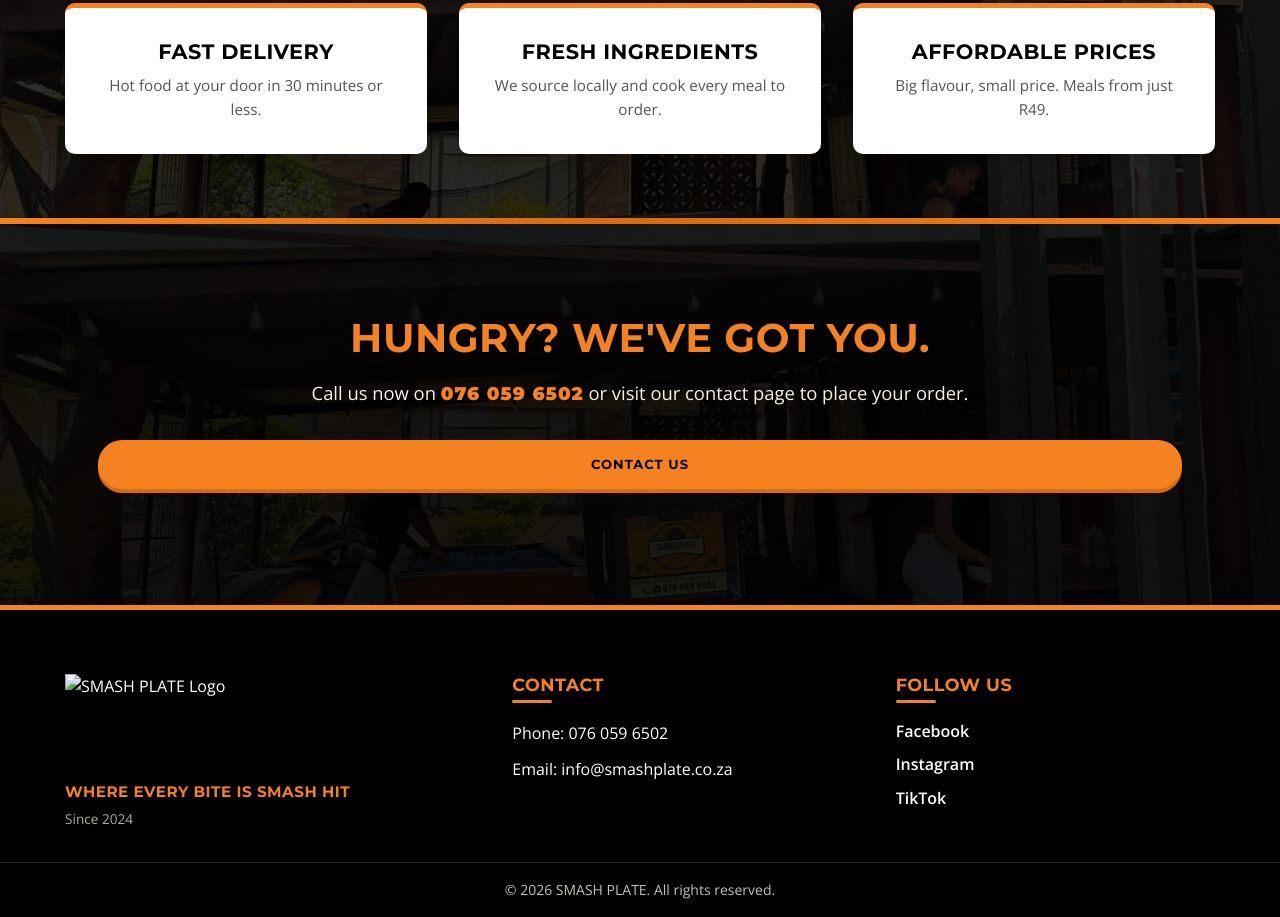
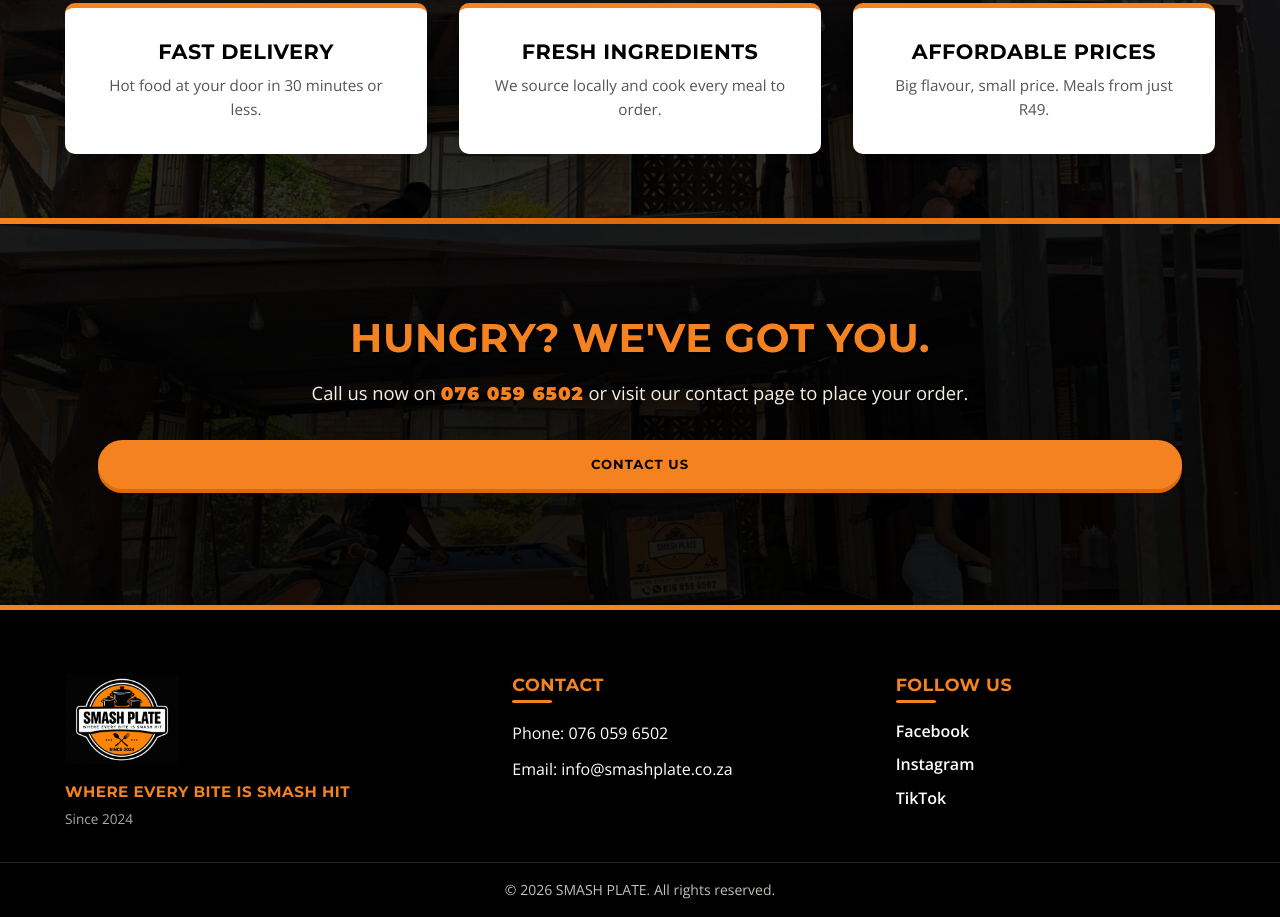
Before and after one commit to MABALECENDRY32/smash-plates, a plain HTML site: page index.html in a window 1280 px wide. Shown: the part 1310-2227 px from the top of the page. Drawn offline with nearby package versions, Linux system fonts and the light colour scheme.

Commit message:
Update footer logo image source

```diff
--- a/index.html
+++ b/index.html
@@ -89,7 +89,7 @@
     <footer class="site-footer">
         <div class="container footer-container">
             <div class="footer-col">
-                <img src="images/logo.png" alt="SMASH PLATE Logo" class="footer-logo">
+                <img src="images/Logo.jpeg" alt="SMASH PLATE Logo" class="footer-logo">
                 <p class="footer-tagline">Where Every Bite Is Smash Hit</p>
                 <p class="footer-since">Since 2024</p>
             </div>
```
